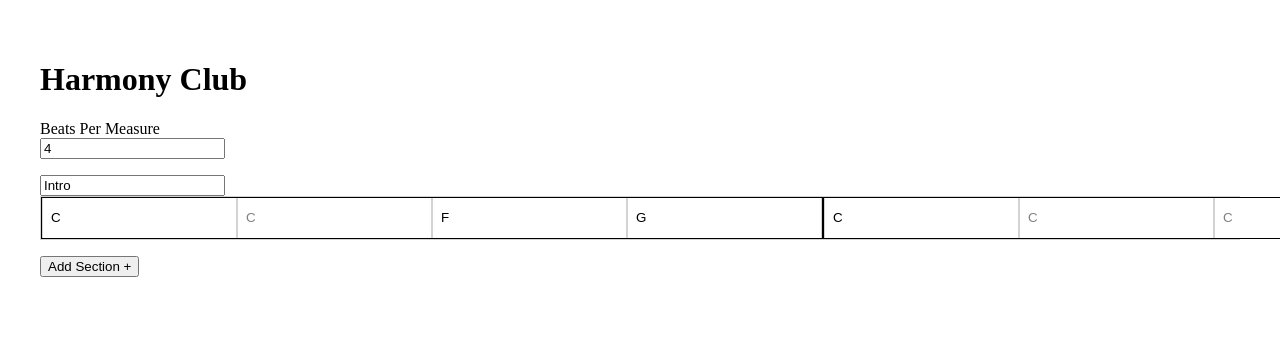
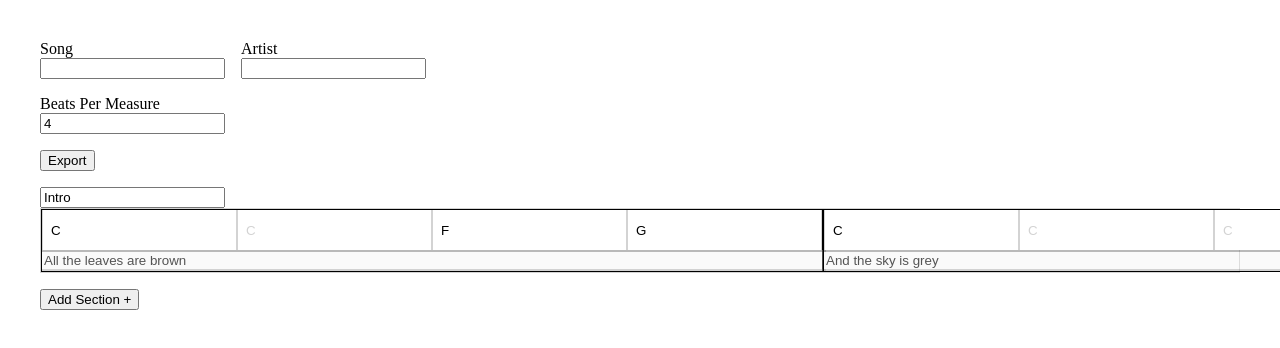
Before and after one commit to chriswait/harmony, a React (Vite) app: page / in a window 1280 px wide. Shown: the top 348 px of the page. Built offline with nearby package versions, Linux system fonts and the light colour scheme.

Commit message:
theme, sections, lyrics

```diff
--- a/src/App.tsx
+++ b/src/App.tsx
@@ -1,7 +1,7 @@
 import { useState } from 'react'
-import { useMediaQuery } from 'react-responsive'
 
 import './App.css'
+import { useTheme } from './ThemeProvider';
 import { useSong } from './SongProvider';
 import { ChordBeatType } from './types';
 
@@ -10,86 +10,147 @@ const Beat = ({ chord, onChange }: {
   onChange: (chordName: string) => void;
 }) => {
   const isReal = !!chord?.timing;
-  const isMd = useMediaQuery({ query: '(min-width: 776px)' })
+  const { isMd, isLg } = useTheme();
   return (
     <input
       value={chord.name}
       onFocus={(event) => event.target.select()}
       onChange={(event) => onChange(event.target.value)}
       style={{
-        color: isReal ? 'black' : 'grey',
+        color: isReal ? 'black' : 'lightgrey',
         borderRight: '1px solid lightgrey',
         borderLeft: '1px solid lightgrey',
         borderTop: 'none',
         borderBottom: 'none',
-        maxWidth: '100%',
-        overflow: 'hidden',
         height: 40,
-        margin: 0,
-        paddingLeft: 8,
-        paddingRight: 8,
+        paddingLeft: isLg ? 8 : isMd ? 4 : 0,
+        paddingRight: isLg ? 8 : isMd ? 4 : 0,
         paddingTop: 0,
         paddingBottom: 0,
+        textAlign: isMd ? 'left' : 'center',
+        margin: 0,
         outline: 'none',
-        textAlign: isMd ? 'left' : 'center',
+        overflow: 'hidden',
+        maxWidth: '100%',
       }}
     />
   )
 }
 
-const App = () => {
-  const { setChord, sectionMeasures, sectionNames, setSectionNames, setSectionName, beatsPerMeasure, setBeatsPerMeasure } = useSong();
-  const [inputBeatsPerMeasure, setInputBeatsPerMeasure] = useState(beatsPerMeasure.toString());
-  const isMd = useMediaQuery({ query: '(min-width: 776px)' })
-
+const SongGrid = () => {
+  const { lyrics, setChord, setLyric, sectionMeasures, sectionNames, setSectionNames, setSectionName, beatsPerMeasure } = useSong();
+  const { isMd } = useTheme();
   return (
     <>
-      <h1>Harmony Club</h1>
-      <div style={{ marginBottom: '1rem' }}>
-        <label style={{ display: 'block' }}>Beats Per Measure</label>
-        <input
-          value={inputBeatsPerMeasure}
-          onChange={((event) => setInputBeatsPerMeasure(event.target.value))}
-          onBlur={() => Number.isInteger(inputBeatsPerMeasure) ? setBeatsPerMeasure(parseInt(inputBeatsPerMeasure, 10)) : undefined}
-        />
-      </div>
       {sectionNames.map((sectionName, sectionIndex) => {
         const measures = sectionMeasures[sectionIndex];
         return (
-          <div style={{ marginBottom: '1rem' }}>
-            <input value={sectionName} onChange={(event) => setSectionName(sectionIndex, event.target.value)} />
-            <div style={{
+          <div
+            key={`section-${sectionIndex}`}
+            style={{ marginBottom: '1rem' }}>
+            <input
+              value={sectionName}
+              onChange={(event) => setSectionName(sectionIndex, event.target.value)}
+            />
+            <div
+              style={{
                 border: '1px solid lightgrey',
                 display: 'grid',
                 gridTemplateColumns: `repeat(${isMd ? 4 : 2}, 1fr)`,
                 gridTemplateRows: 'auto',
-            }}>
-              {measures.map((chordBeats, measureIndex) => (
+              }}
+            >
+              {measures.map((chordBeats, measureIndex) => {
+                const isExtra = chordBeats.filter(({ timing }) => !!timing).length === 0
+                const lyric = lyrics.find(({ timing }) => timing?.section === sectionIndex && timing.measure === measureIndex)
+                return (
                   <div
                     key={`measure-${measureIndex}`}
                     style={{
-                    border: '1px solid black',
+                      border: isExtra ? '1px dashed lightgrey' : '1px solid black',
+                    }}
+                  >
+                    <div
+                      style={{
                         display: 'grid',
                         gridTemplateColumns: `repeat(${beatsPerMeasure}, 1fr)`,
                       }}
                     >
                       {chordBeats.map((chord, beatIndex) => (
                         <Beat
+                          key={`beat-${beatIndex}`}
                           chord={chord}
-                      key={`beat-${beatIndex}`}
                           onChange={(chordName) => {
                             setChord(sectionIndex, measureIndex, beatIndex, chordName);
                           }}
                         />
                       ))}
                     </div>
-              ))}
+                    <input
+                      value={lyric?.content ?? ''}
+                      onChange={(event) => setLyric(sectionIndex, measureIndex, event.target.value)}
+                      disabled
+                      style={{
+                        borderLeft: 'none',
+                        borderRight: 'none',
+                        width: '100%',
+                        margin: 0,
+                        outline: 'none',
+                        overflow: 'hidden',
+                        maxWidth: '100%',
+                        borderRadius: 0,
+                      }}
+                    />
+                  </div>
+                )
+              })}
             </div>
           </div>
         )
       })}
       <button onClick={() => setSectionNames([...sectionNames, ''])}>Add Section +</button >
     </>
+  )
+};
+
+const App = () => {
+  const { songName, setSongName, artist, setArtist, beatsPerMeasure, setBeatsPerMeasure, exportSongAsJson } = useSong();
+  const [inputBeatsPerMeasure, setInputBeatsPerMeasure] = useState(beatsPerMeasure.toString());
+  return (
+    <>
+      <header style={{ marginBottom: '1rem' }}>
+        {/* TODO: handle drag/drop events here and load song from uploaded json */}
+        <div style={{ display: 'flex', gap: '1rem', }}>
+          <div style={{ marginBottom: '1rem' }}>
+            <label style={{ display: 'block' }}>Song</label>
+            <input value={songName} onChange={(event) => setSongName(event.target.value)} />
+          </div>
+          <div style={{ marginBottom: '1rem' }}>
+            <label style={{ display: 'block' }}>Artist</label>
+            <input value={artist} onChange={(event) => setArtist(event.target.value)} />
+          </div>
+        </div>
+        <div style={{ marginBottom: '1rem' }}>
+          <label style={{ display: 'block' }}>Beats Per Measure</label>
+          <input
+            value={inputBeatsPerMeasure}
+            onChange={((event) => setInputBeatsPerMeasure(event.target.value))}
+            onBlur={() => {
+              const parsed = parseInt(inputBeatsPerMeasure, 10);
+              if (Number.isInteger(parsed)) {
+                setBeatsPerMeasure(parsed)
+              } else {
+                console.log(inputBeatsPerMeasure)
+              }
+            }}
+          />
+        </div>
+        <button onClick={exportSongAsJson}>Export</button>
+      </header>
+      <main>
+        <SongGrid />
+      </main>
+    </>
   );
 }
 
--- a/src/SongProvider.tsx
+++ b/src/SongProvider.tsx
@@ -1,26 +1,7 @@
 import { Dispatch, SetStateAction, createContext, useContext, useState } from 'react';
-import { ChordBeatType } from './types';
+import { ChordBeatType, LyricMeasureType } from './types';
 
-const SongContext = createContext<{
-  chords: ChordBeatType[], setChords: Dispatch<SetStateAction<ChordBeatType[]>>,
-  sectionMeasures: ChordBeatType[][][],
-  sectionNames: string[], setSectionNames: Dispatch<SetStateAction<string[]>>
-  setSectionName: (sectionIndex: number, sectionName: string) => void;
-  beatsPerMeasure: number, setBeatsPerMeasure: Dispatch<SetStateAction<number>>,
-  setChord: (section: number, measure: number, beat: number, chordName: string) => void,
-}>({
-  chords: [], setChords: () => { },
-  sectionMeasures: [],
-  sectionNames: ['Intro'], setSectionNames: () => { },
-  setSectionName: () => { },
-  beatsPerMeasure: 0, setBeatsPerMeasure: () => { },
-  setChord: () => { }
-});
-
-const SongProvider = ({ children }: { children: React.ReactNode }) => {
-  const [beatsPerMeasure, setBeatsPerMeasure] = useState<number>(4);
-  const [sectionNames, setSectionNames] = useState(['Intro']);
-  const [chords, setChords] = useState<ChordBeatType[]>([
+const testChords = [
   {
     name: 'C',
     timing: {
@@ -53,7 +34,60 @@ const SongProvider = ({ children }: { children: React.ReactNode }) => {
       beat: 0,
     }
   },
-  ]);
+];
+
+const testLyrics = [
+  {
+    content: 'All the leaves are brown',
+    timing: {
+      section: 0,
+      measure: 0,
+    }
+  },
+  {
+    content: 'And the sky is grey',
+    timing: {
+      section: 0,
+      measure: 1,
+    }
+  },
+];
+
+const SongContext = createContext<{
+  songName: string, setSongName: Dispatch<SetStateAction<string>>,
+  artist: string, setArtist: Dispatch<SetStateAction<string>>,
+  chords: ChordBeatType[], setChords: Dispatch<SetStateAction<ChordBeatType[]>>,
+  lyrics: LyricMeasureType[], setLyrics: Dispatch<SetStateAction<LyricMeasureType[]>>,
+  sectionMeasures: ChordBeatType[][][],
+  sectionNames: string[], setSectionNames: Dispatch<SetStateAction<string[]>>
+  setSectionName: (sectionIndex: number, sectionName: string) => void;
+  beatsPerMeasure: number, setBeatsPerMeasure: Dispatch<SetStateAction<number>>,
+  setChord: (section: number, measure: number, beat: number, chordName: string) => void,
+  setLyric: (section: number, measure: number, content: string) => void;
+  exportSongAsJson: () => void;
+  importSongFromJson: (jsonData: string) => void;
+}>({
+  songName: '', setSongName: () => { },
+  artist: '', setArtist: () => { },
+  chords: [], setChords: () => { },
+  lyrics: [], setLyrics: () => { },
+  sectionMeasures: [],
+  sectionNames: ['Intro'], setSectionNames: () => { },
+  setSectionName: () => { },
+  beatsPerMeasure: 0, setBeatsPerMeasure: () => { },
+  setChord: () => { },
+  setLyric: () => { },
+  exportSongAsJson: () => { },
+  importSongFromJson: () => { },
+});
+
+const SongProvider = ({ children }: { children: React.ReactNode }) => {
+  const [songName, setSongName] = useState('');
+  const [artist, setArtist] = useState('');
+  const [beatsPerMeasure, setBeatsPerMeasure] = useState<number>(4);
+  const [sectionNames, setSectionNames] = useState(['Intro']);
+  const [chords, setChords] = useState<ChordBeatType[]>(testChords);
+  const [lyrics, setLyrics] = useState<LyricMeasureType[]>(testLyrics);
 
   const setChord = (section: number, measure: number, beat: number, chordName: string) => {
     const matchChord = (chord: ChordBeatType) => !!chord.timing && chord.timing.section === section && chord.timing.measure === measure && chord.timing.beat === beat;
@@ -71,11 +105,15 @@ const SongProvider = ({ children }: { children: React.ReactNode }) => {
       newChords = [...chords, { name: chordName, timing: { section, measure, beat } }];
     }
     newChords.sort((chord1, chord2) => {
+      if (chord1.timing!.section > chord2.timing!.section) return 1;
+      if (chord1.timing!.section < chord2.timing!.section) return -1;
+      if (chord1.timing!.section === chord2.timing!.section) {
         if (chord1.timing!.measure > chord2.timing!.measure) return 1;
         if (chord1.timing!.measure < chord2.timing!.measure) return -1;
         if (chord1.timing!.measure === chord2.timing!.measure) {
           if (chord1.timing!.beat > chord2.timing!.beat) return 1;
           if (chord1.timing!.beat < chord2.timing!.beat) return -1;
+        }
       }
       return 0;
     })
@@ -85,6 +123,33 @@ const SongProvider = ({ children }: { children: React.ReactNode }) => {
   const setSectionName = (sectionIndex: number, sectionName: string) => {
     setSectionNames(sectionNames.map((name, index) => index === sectionIndex ? sectionName : name));
   }
+
+  const setLyric = (section: number, measure: number, content: string) => {
+    const matchLyric = (lyric: LyricMeasureType) => !!lyric.timing && lyric.timing.section === section && lyric.timing.measure === measure;
+    let newLyrics = [];
+    // Check for an actual match
+    const match = lyrics.find(matchLyric);
+    if (match) {
+      if (content !== '') {
+        newLyrics = lyrics.map((lyric) => matchLyric(lyric) ? { ...lyric, content } : lyric);
+      } else {
+        newLyrics = lyrics.filter((lyric) => !matchLyric(lyric))
+      }
+    } else {
+      // If there's no match, just add the chord
+      newLyrics = [...lyrics, { content, timing: { section, measure } }];
+    }
+    newLyrics.sort((lyric1, lyric2) => {
+      if (lyric1.timing!.section > lyric2.timing!.section) return 1;
+      if (lyric1.timing!.section < lyric2.timing!.section) return -1;
+      if (lyric1.timing!.section === lyric2.timing!.section) {
+        if (lyric1.timing!.measure > lyric2.timing!.measure) return 1;
+        if (lyric1.timing!.measure < lyric2.timing!.measure) return -1;
+      }
+      return 0;
+    })
+    setLyrics(newLyrics);
+  };
 
   const sectionMeasures: ChordBeatType[][][] = [];
   for (let sectionIndex = 0; sectionIndex < sectionNames.length; sectionIndex++) {
@@ -109,14 +174,43 @@ const SongProvider = ({ children }: { children: React.ReactNode }) => {
     sectionMeasures.push(measures);
   }
 
+  const exportSongAsJson = () => {
+    const songExport = JSON.stringify({
+      songName,
+      beatsPerMeasure,
+      chords,
+      sectionNames,
+    })
+    // TODO: write the JSON to a file and download it
+    console.log(songExport);
+  }
+
+  const importSongFromJson = (jsonData: string) => {
+    const songObject = JSON.parse(jsonData);
+    if (songObject.songName && songObject.beatsPerMeasure && songObject.chords && songObject.sectionNames) {
+      setSongName(songObject.songName);
+      setBeatsPerMeasure(songObject.beatsPerMeasure);
+      setChords(songObject.chords);
+      setSectionNames(songObject.sectionNames);
+    } else {
+      console.error("Incorrect file format");
+    }
+  }
+
   return (
     <SongContext.Provider value={{
+      songName, setSongName,
+      artist, setArtist,
       chords, setChords,
+      lyrics, setLyrics,
       sectionMeasures,
       sectionNames, setSectionNames,
       setSectionName,
       beatsPerMeasure, setBeatsPerMeasure,
       setChord,
+      setLyric,
+      exportSongAsJson,
+      importSongFromJson,
     }}>{children}</SongContext.Provider>
   );
 }
--- /dev/null
+++ b/src/ThemeProvider.tsx
@@ -0,0 +1,22 @@
+import { createContext, useContext } from "react"
+import { useMediaQuery } from "react-responsive";
+
+const ThemeContext = createContext({
+  isMd: false,
+  isLg: false,
+  isDark: false,
+});
+const ThemeProvider = ({ children }: { children: React.ReactNode }) => {
+  const isMd = useMediaQuery({ query: '(min-width: 776px)' })
+  const isLg = useMediaQuery({ query: '(min-width: 996px)' })
+  const isDark = useMediaQuery({ query: "(prefers-color-scheme: dark)" })
+  return (
+    <ThemeContext.Provider value={{ isMd, isLg, isDark }}>
+      {children}
+    </ThemeContext.Provider>
+  )
+}
+
+// eslint-disable-next-line react-refresh/only-export-components
+export const useTheme = () => useContext(ThemeContext);
+export default ThemeProvider;
--- a/src/main.tsx
+++ b/src/main.tsx
@@ -2,12 +2,15 @@ import React from 'react'
 import ReactDOM from 'react-dom/client'
 import App from './App.tsx'
 import SongProvider from './SongProvider.tsx'
+import ThemeProvider from './ThemeProvider.tsx'
 // import './index.css'
 
 ReactDOM.createRoot(document.getElementById('root')!).render(
   <React.StrictMode>
-    <SongProvider>
-      <App />
-    </SongProvider>
+    <ThemeProvider>
+      <SongProvider>
+        <App />
+      </SongProvider>
+    </ThemeProvider>
   </React.StrictMode>,
 )
```
Also changed, not shown: src/types.d.ts (+7 -0 lines). Lines whose indentation alone changed are shown as unchanged.
